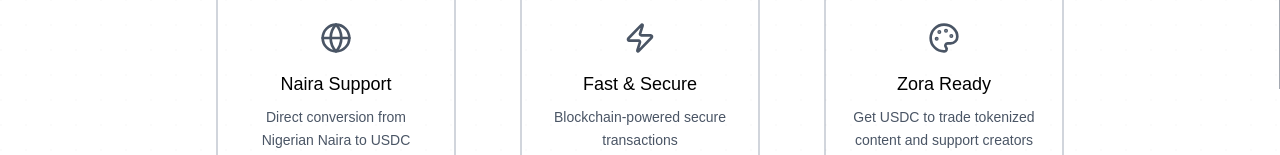
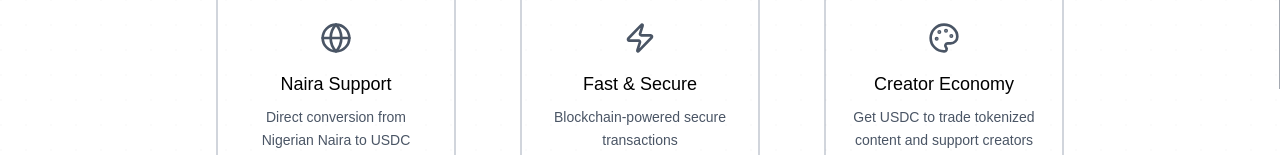
Before and after one commit to 16navigabraham/Zora-Onramp, a Next.js app: page / in a window 1280 px wide. Shown: the part 551-706 px from the top of the page. Built offline with nearby package versions, Linux system fonts and the light colour scheme.

Commit message:
refactor: change 'Zora Ready' to 'Creator Economy'
- Replace 'Zora Ready' title with 'Creator Economy'
- Better reflects the purpose of supporting creators
- More descriptive and professional terminology
- Aligns with the decentralized creator platform concept

```diff
--- a/src/app/page.tsx
+++ b/src/app/page.tsx
@@ -115,7 +115,7 @@
               <Palette className="w-8 h-8 text-gray-600 dark:text-gray-400" />
             </div>
             <h3 className="text-lg font-light text-black dark:text-white mb-2">
-              Zora Ready
+              Creator Economy
             </h3>
             <p className="text-sm text-gray-600 dark:text-gray-400 font-light leading-relaxed">
               Get USDC to trade tokenized content and support creators on Zora's decentralized platform
```
